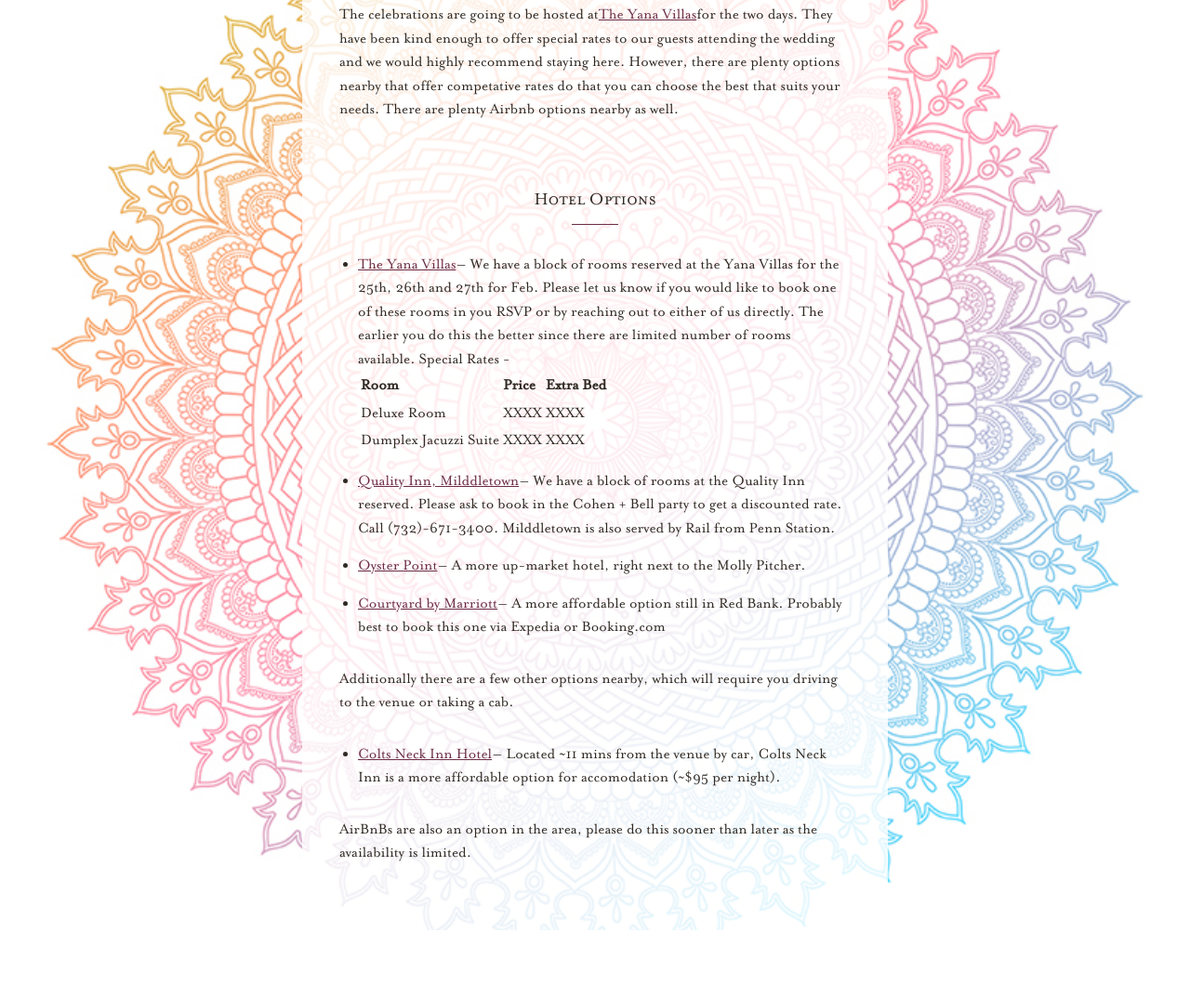
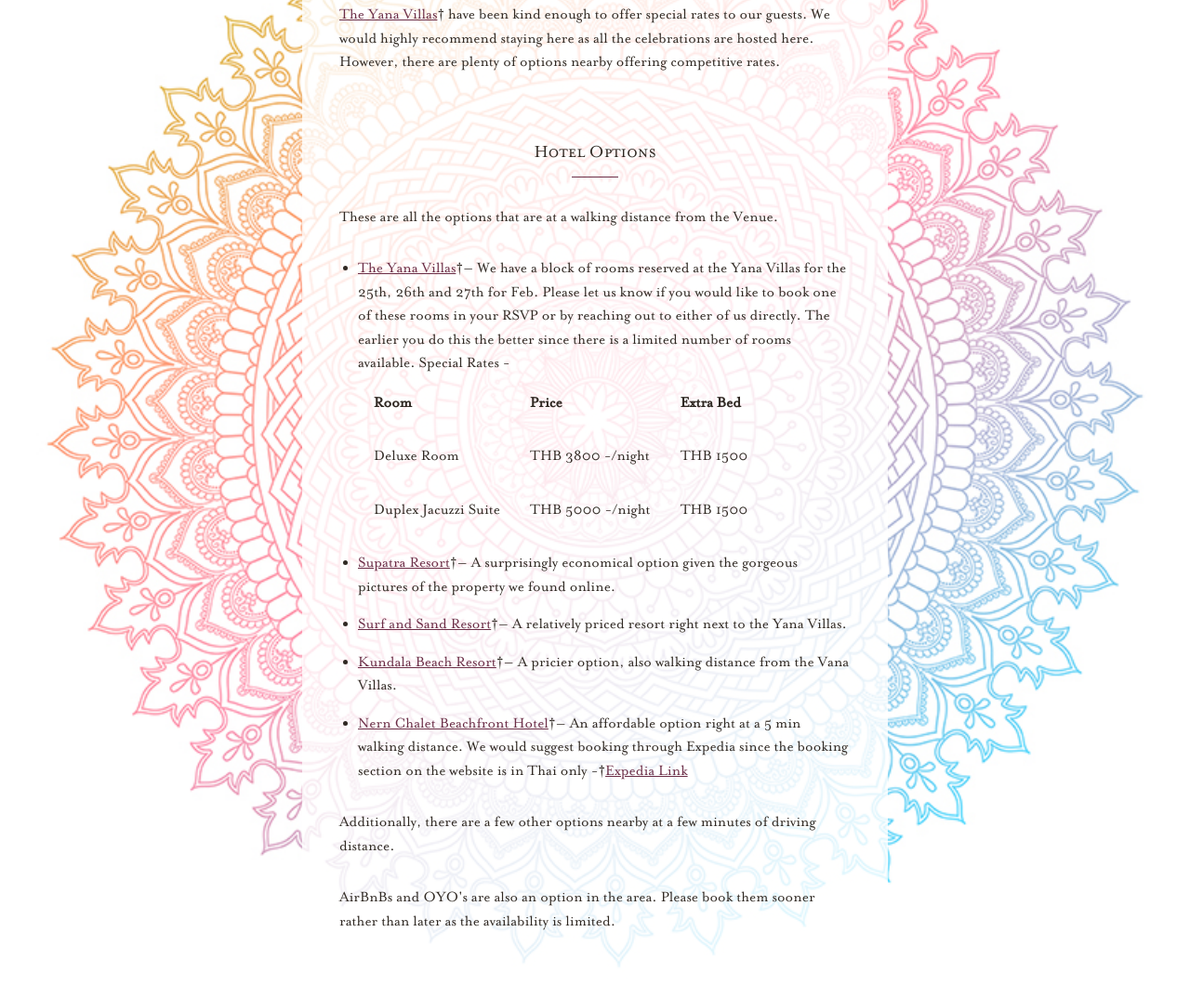
Before and after one commit to rakhee-sachet/wedding, a Gatsby site: page /accomodation in a window 1280 px wide. Shown: the part 188-1262 px from the top of the page at 93% size. Before the commit the page ends 1189 px from the top, so only its background shows below. Built offline with nearby package versions, Linux system fonts and the light colour scheme; Gatsby itself is replaced by a stand-in of ours.

Commit message:
adding new content + fixing grammer

```diff
--- a/src/pages/accomodation.js
+++ b/src/pages/accomodation.js
@@ -9,29 +9,27 @@
 
       <SectionBody>
         <p>
-          The celebrations are going to be hosted at
           <a href="http://www.theyanavillas.com" target="_blank" rel="noopener noreferrer">
             The Yana Villas
           </a>
-          for the two days. They have been kind enough to offer special rates to our guests attending
-          the wedding and we would highly recommend staying here. However, there are plenty
-          options nearby that offer competative rates do that you can choose the best that
-          suits your needs. There are plenty Airbnb options nearby as well.
+          &nbsp; have been kind enough to offer special rates to our guests. We would highly
+           recommend staying here as all the celebrations are hosted here. However, there are
+           plenty of options nearby offering competitive rates.
         </p>
 
         <h3>Hotel Options</h3>
-
+        <p>These are all the options that are at a walking distance from the Venue.</p>
         <ul>
           <li>
           <a href="http://www.theyanavillas.com" target="_blank" rel="noopener noreferrer">
             The Yana Villas
           </a>
-            – We have a block of rooms reserved at the Yana Villas for the 25th, 26th and 27th for Feb.
-            Please let us know if you would like to book one of these rooms in you RSVP or by
+          &nbsp;– We have a block of rooms reserved at the Yana Villas for the 25th, 26th and 27th for Feb.
+            Please let us know if you would like to book one of these rooms in your RSVP or by
             reaching out to either of us directly. The earlier you do this the better since
-             there are limited number of rooms available.
+             there is a limited number of rooms available.
              Special Rates -
-             <table>
+             <table cellPadding="15">
               <tr>
                 <th>Room</th>
                 <th>Price</th>
@@ -39,62 +37,65 @@
               </tr>
               <tr>
                 <td>Deluxe Room</td>
-                <td>XXXX</td>
-                <td>XXXX</td>
+                <td>THB 3800 -/night</td>
+                <td>THB 1500</td>
               </tr>
               <tr>
-                <td>Dumplex Jacuzzi Suite</td>
-                <td>XXXX</td>
-                <td>XXXX</td>
+                <td>Duplex Jacuzzi Suite</td>
+                <td>THB 5000 -/night </td>
+                <td>THB 1500</td>
               </tr>
              </table>
           </li>
           <li>
-            <a href="https://goo.gl/maps/7eFeRzsYr1T2" target="_blank" rel="noopener noreferrer">
-              Quality Inn, Milddletown
+            <a
+              href="http://www.supatraresort.com"
+              target="_blank"
+              rel="noopener noreferrer"
+            >Supatra Resort
             </a>
-            – We have a block of rooms at the Quality Inn reserved. Please ask to book in the
-              Cohen + Bell party to get a discounted rate. Call (732)-671-3400.
-
-            Milddletown is also served by Rail from Penn Station.
+            &nbsp;– A surprisingly economical option given the gorgeous pictures of the property
+            we found online.
           </li>
           <li>
-            <a href="http://www.theoysterpointhotel.com/" target="_blank" rel="noopener noreferrer">
-              Oyster Point
+            <a href="http://surfandsandhuahin.com" target="_blank" rel="noopener noreferrer">
+            Surf and Sand Resort
             </a>
-            – A more up-market hotel, right next to the Molly Pitcher.
+            &nbsp;– A relatively priced resort right next to the Yana Villas.
           </li>
           <li>
             <a
-              href="https://www.marriott.com/hotels/travel/ewrrb-courtyard-lincroft-red-bank/"
+              href="http://www.kundalabeachresort.com"
               target="_blank"
               rel="noopener noreferrer"
             >
-              Courtyard by Marriott
+              Kundala Beach Resort
             </a>
-            – A more affordable option still in Red Bank. Probably
-            best to book this one via Expedia or Booking.com
+            &nbsp;– A pricier option, also walking distance from the Vana Villas.
+          </li>
+          <li>
+            <a
+              href="https://nernchalet.com"
+              target="_blank"
+              rel="noopener noreferrer"
+            >
+              Nern Chalet Beachfront Hotel
+            </a>
+            &nbsp;– An affordable option right at a 5 min walking distance. We  would suggest booking through Expedia since the booking section on the website is in Thai only -&nbsp;
+            <a href="https://www.expedia.com/Hua-Hin-Hotels-Nern-Chalet-Beachfront-Hotel.h6545859.Hotel-Information?MDPCID=US.META.HPA.HOTEL-CORESEARCH-desktop.HOTEL&MDPDTL=HTL.6545859.20191215.20191216.DDT.15.CID.2040586220.AUDID.&chkin=2%2F25%2F2020&chkout=2%2F27%2F2020&daysInFuture=&destination=Hua%20Hin%2C%20Thailand&group=&guestRating=&hotelName=&latLong=&mctc=10&misId=&neighborhoodId=6215554&poi=&pwa_ts=1575062005962&referrerUrl=aHR0cHM6Ly93d3cuZXhwZWRpYS5jb20vSG90ZWwtU2VhcmNo&regionId=1461&rm1=a2&selected=6545859&sort=recommended&stayLength=&swpToggleOn=true&theme=&useRewards=true&userIntent=&x_pwa=1"
+            target="_blank"
+            rel="noopener noreferrer"
+            >Expedia Link</a>
           </li>
         </ul>
 
         <p>
-          Additionally there are a few other options nearby, which will require you driving to the
-          venue or taking a cab.
+        Additionally, there are a few other options nearby at a few minutes of driving distance.
         </p>
 
-        <ul>
-          <li>
-            <a href="http://www.coltsneckinnhotel.com/en-us" target="_blank" rel="noopener noreferrer">
-              Colts Neck Inn Hotel
-            </a>
-            – Located ~11 mins from the venue by car, Colts Neck Inn is a more affordable
-            option for accomodation (~$95 per night).
-          </li>
-        </ul>
-
         <p>
-          AirBnBs are also an option in the area, please do this sooner than later as the availability
-          is limited.
+        AirBnBs and OYO's are also an option in the area. Please book them
+        sooner rather than later as the availability is limited.
         </p>
       </SectionBody>
     </Section>
```
Also changed, not shown: src/pages/getting-there.js (+23 -80 lines), src/pages/gifts.js (+5 -10 lines), src/pages/schedule.js (+8 -8 lines).
